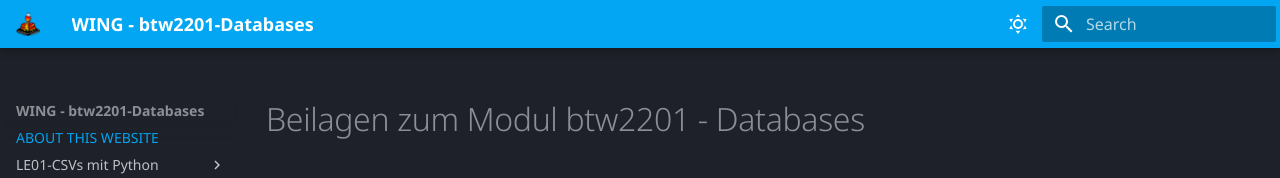
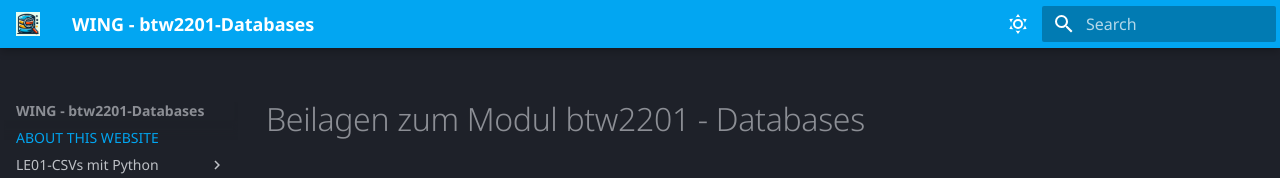
Before and after one commit to tjaeggi/btw2201_databases, an MkDocs documentation site: the page built from docs/index.md, in a window 1280 px wide. Shown: the top 178 px of the page. Built offline with MkDocs 1.6.1 and Material for MkDocs 9.7.7, drawn with Linux system fonts in a browser that asks for light colours; some web fonts are replaced.

Commit message:
Sun Oct 27 01:25:49 AM CEST 2024

```diff
--- a/mkdocs.yml
+++ b/mkdocs.yml
@@ -9,8 +9,8 @@ theme:
     #code: Red Hat Mono
     code: Noto Mono
     #code: Ubuntu Mono
-  logo:  assets/Micropython-logo.svg.png
-  favicon: assets/Micropython-logo.svg.png
+  logo:  assets/DatabaseSymbol.png
+  favicon: assets/DatabaseSymbol.png
   #icon:
   #  logo: fontawesome/solid/face-smile-beam
   palette:
```
Also changed, not shown: docs/assets/DatabaseLogo.png (added), docs/assets/DatabaseSymbol.png (added), docs/assets/databaselogowithdatabasesymbol.png (added), docs/assets/gibb_logo.png (added), docs/img/DatabaseLogo.png (added).
